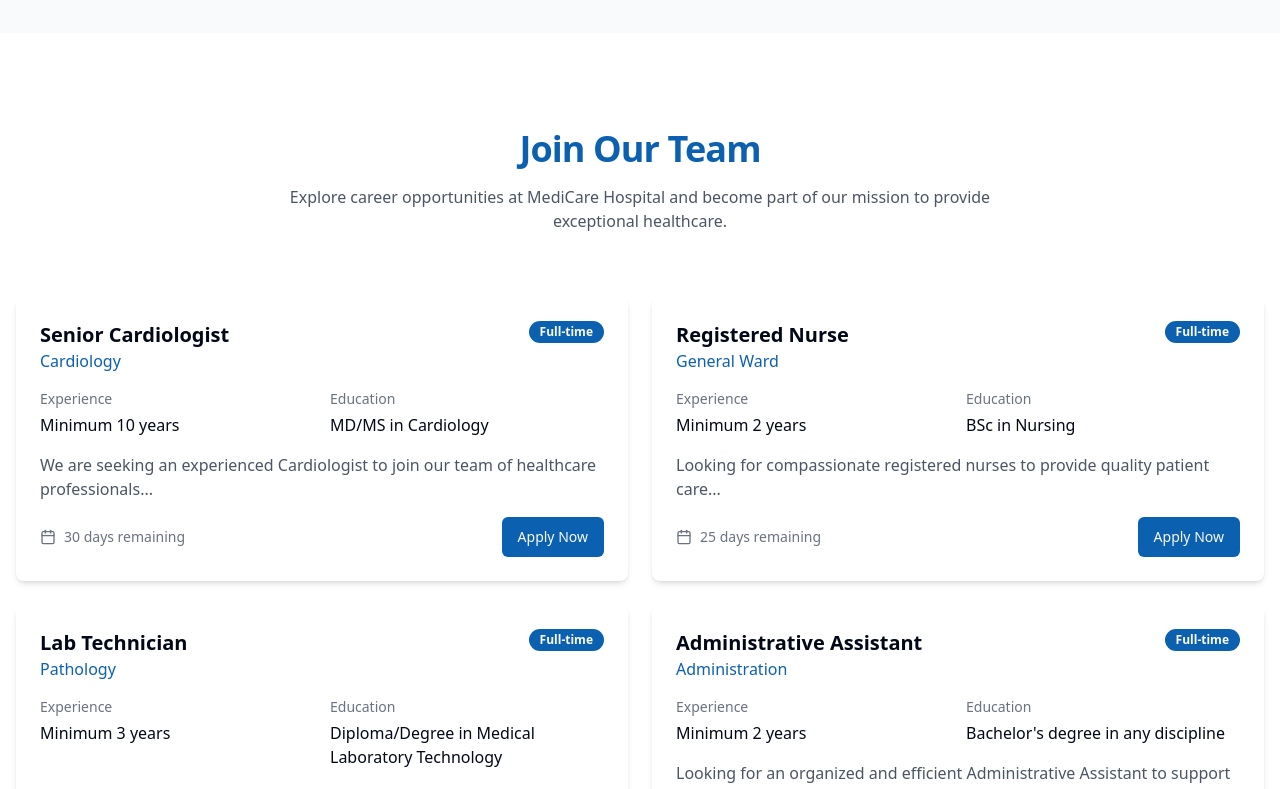
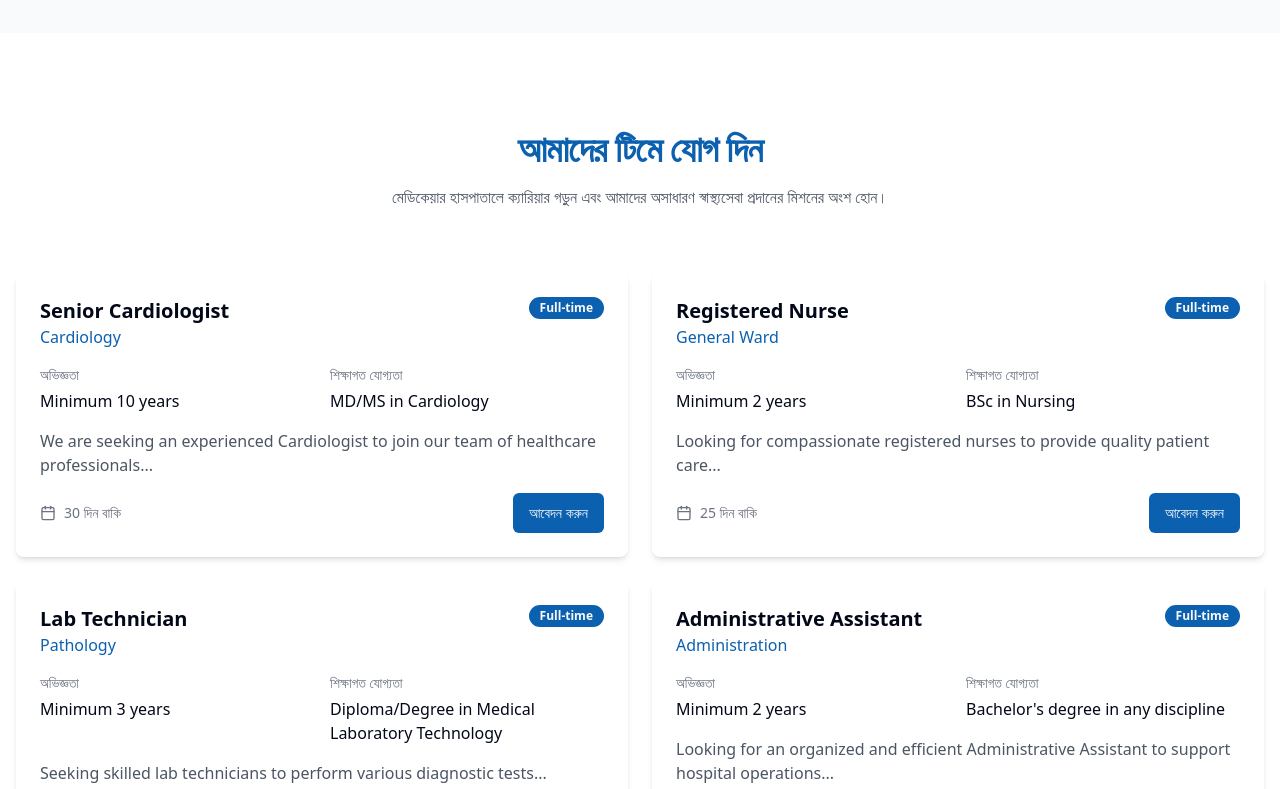
Before and after one commit to iamjnayem/happy-health-hospital, a React (Vite) app: page / in a window 1280 px wide. Shown: the part 5200-5989 px from the top of the page. Built offline with nearby package versions, Linux system fonts and the light colour scheme.

Commit message:
make career bangla

```diff
--- a/src/components/Home/CareersSection.tsx
+++ b/src/components/Home/CareersSection.tsx
@@ -11,9 +11,11 @@ const CareersSection = () => {
     <section id="careers" className="section-padding">
       <div className="container">
         <div className="text-center max-w-3xl mx-auto mb-16">
-          <h2 className="heading-lg text-hospital-primary mb-4">Join Our Team</h2>
+          <h2 className="heading-lg text-hospital-primary mb-4">
+            আমাদের টিমে যোগ দিন
+          </h2>
           <p className="text-gray-600">
-            Explore career opportunities at MediCare Hospital and become part of our mission to provide exceptional healthcare.
+            মেডিকেয়ার হাসপাতালে ক্যারিয়ার গড়ুন এবং আমাদের অসাধারণ স্বাস্থ্যসেবা প্রদানের মিশনের অংশ হোন।
           </p>
         </div>
 
@@ -45,11 +47,15 @@ const CareersSection = () => {
 
                   <div className="grid grid-cols-2 gap-4 mb-4">
                     <div>
-                      <p className="text-sm text-gray-500 mb-1">Experience</p>
+                      <p className="text-sm text-gray-500 mb-1">
+                        অভিজ্ঞতা
+                      </p>
                       <p className="font-medium">{job.experience}</p>
                     </div>
                     <div>
-                      <p className="text-sm text-gray-500 mb-1">Education</p>
+                      <p className="text-sm text-gray-500 mb-1">
+                        শিক্ষাগত যোগ্যতা
+                      </p>
                       <p className="font-medium">{job.education}</p>
                     </div>
                   </div>
@@ -59,10 +65,12 @@ const CareersSection = () => {
                   <div className="flex items-center justify-between">
                     <div className="flex items-center text-sm text-gray-500">
                       <Calendar className="h-4 w-4 mr-2" />
-                      <span>{daysRemaining} days remaining</span>
+                      <span>
+                        {daysRemaining} দিন বাকি
+                      </span>
                     </div>
                     <Button className="bg-hospital-primary hover:bg-hospital-secondary">
-                      Apply Now
+                      আবেদন করুন
                     </Button>
                   </div>
                 </CardContent>
@@ -73,7 +81,7 @@ const CareersSection = () => {
 
         <div className="text-center mt-12">
           <Button variant="outline" className="border-hospital-primary text-hospital-primary hover:bg-hospital-primary hover:text-white">
-            View All Openings
+            সব চাকরি দেখুন
           </Button>
         </div>
       </div>
```
